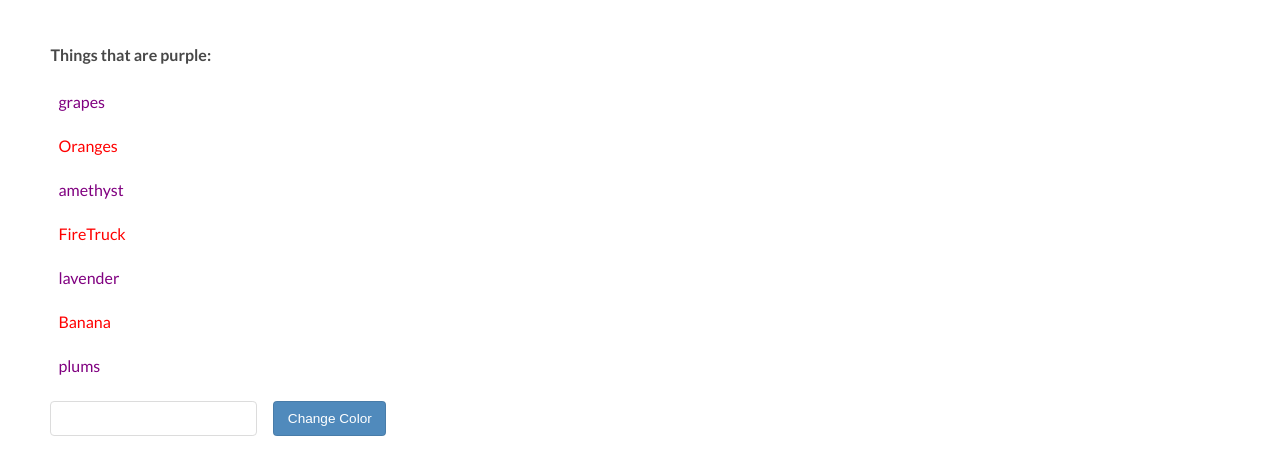
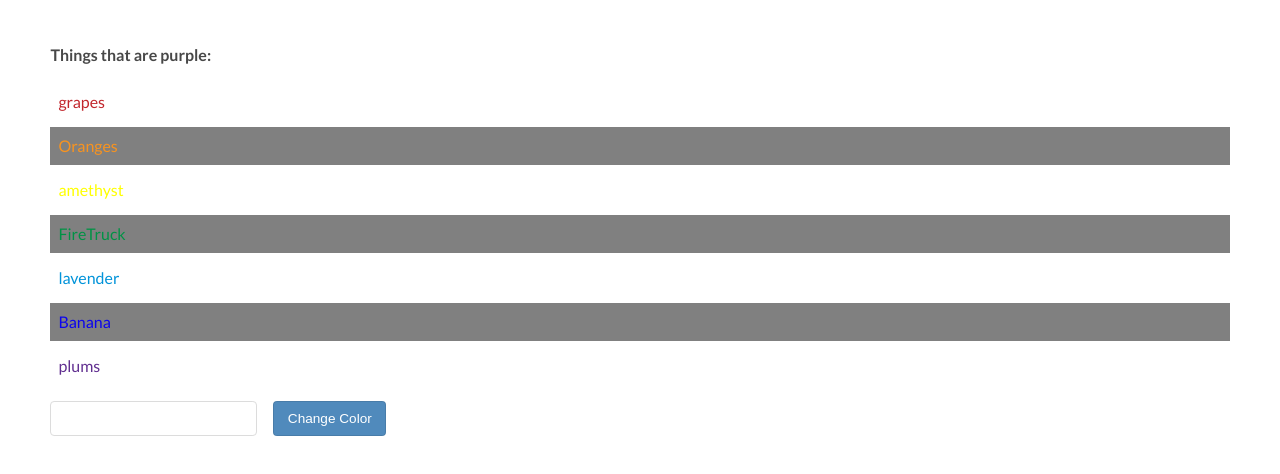
Before and after one commit to imnomee/js-dom, a plain HTML site: page index.html in a window 1280 px wide. Shown: the part 146-620 px from the top of the page. Drawn offline with Linux system fonts and the light colour scheme.

Commit message:
code and samples updated

```diff
--- a/app.js
+++ b/app.js
@@ -5,6 +5,11 @@ const myList = document.getElementsByTagName('li');
 
 //Selecing using Classes
 const notPurple = document.getElementsByClassName('not-purple');
+
+//Selecting using QuerySelectors
+//const notPurple = document.querySelectorAll('.not-purple');
+
+const evens = document.querySelectorAll('li:nth-child(even)');
 
 //Selecting using ID
 //const myHeading = document.getElementById('myHeading');
@@ -29,6 +34,20 @@ for (let i = 0; i < myList.length; i++) {
 
 //Change color of not found list using for loop
 for (let i = 0; i < notPurple.length; i++) {
-    notPurple[i].style.color = 'red';
+    notPurple[i].style.color = 'ivory';
 
 }
+
+//Change color of evens in list using for loop
+for (let i = 0; i < evens.length; i++) {
+    evens[i].style.backgroundColor = 'grey';
+
+}
+
+//Adding colors from colors array using iD collection
+var listItems=document.getElementById('rainbow');
+var colors = ["#C2272D", "#F8931F", "#FFFF01", "#009245", "#0193D9", "#0C04ED", "#612F90"];
+
+for(var i = 0; i < colors.length; i ++) {
+  listItems.children[i].style.color = colors[i];
+}
--- a/index.html
+++ b/index.html
@@ -9,8 +9,8 @@
 <body>
     <h1 id="myHeading">JavaScript and the DOM</h1>
     <p>Making a web page interactive</p>
-    <p>Things that are purple:</p>
-    <ul>
+    <p title='label'>Things that are purple:</p>
+    <ul id='rainbow'>
         <li>grapes</li>
         <li class="not-purple">Oranges</li>
         <li>amethyst</li>
```
